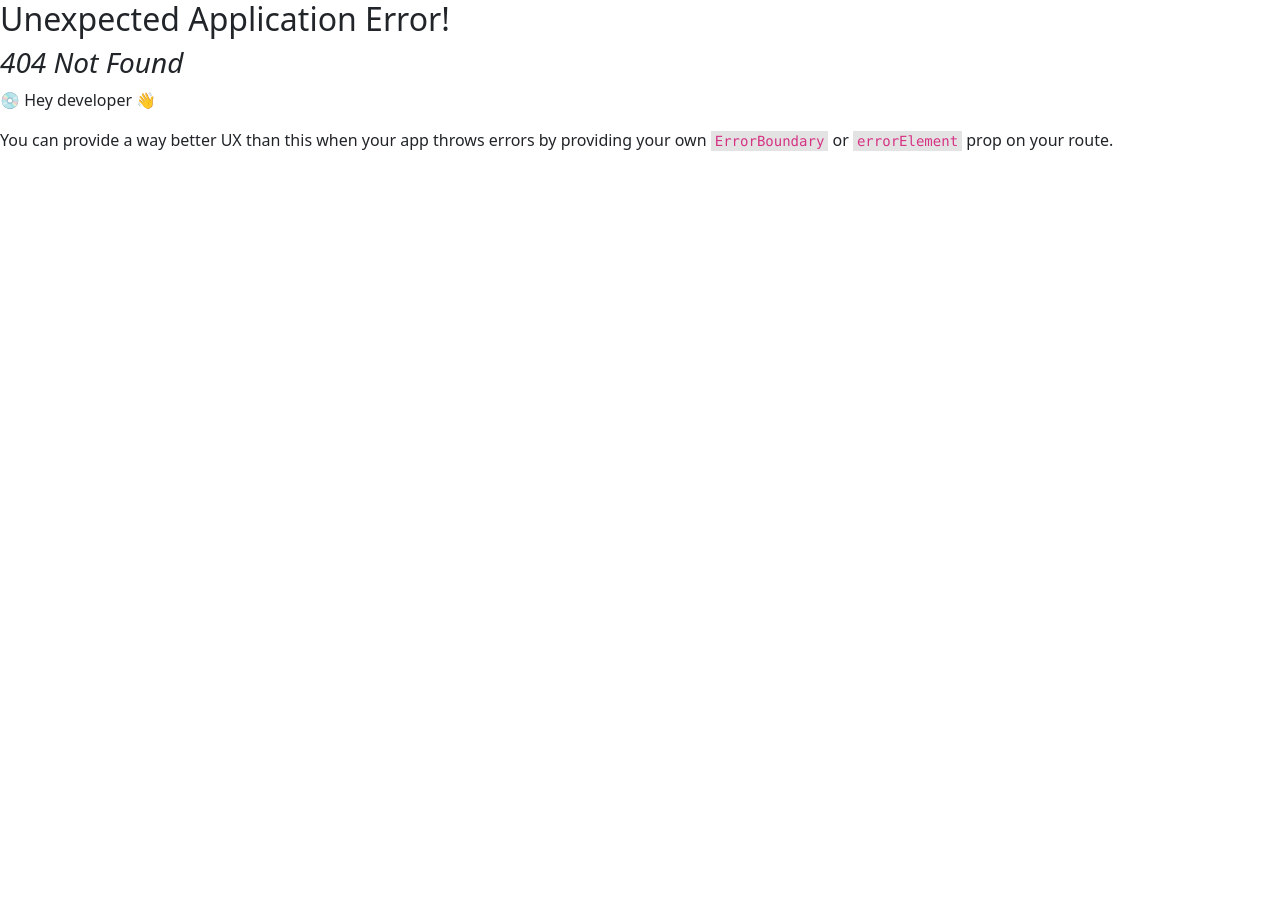
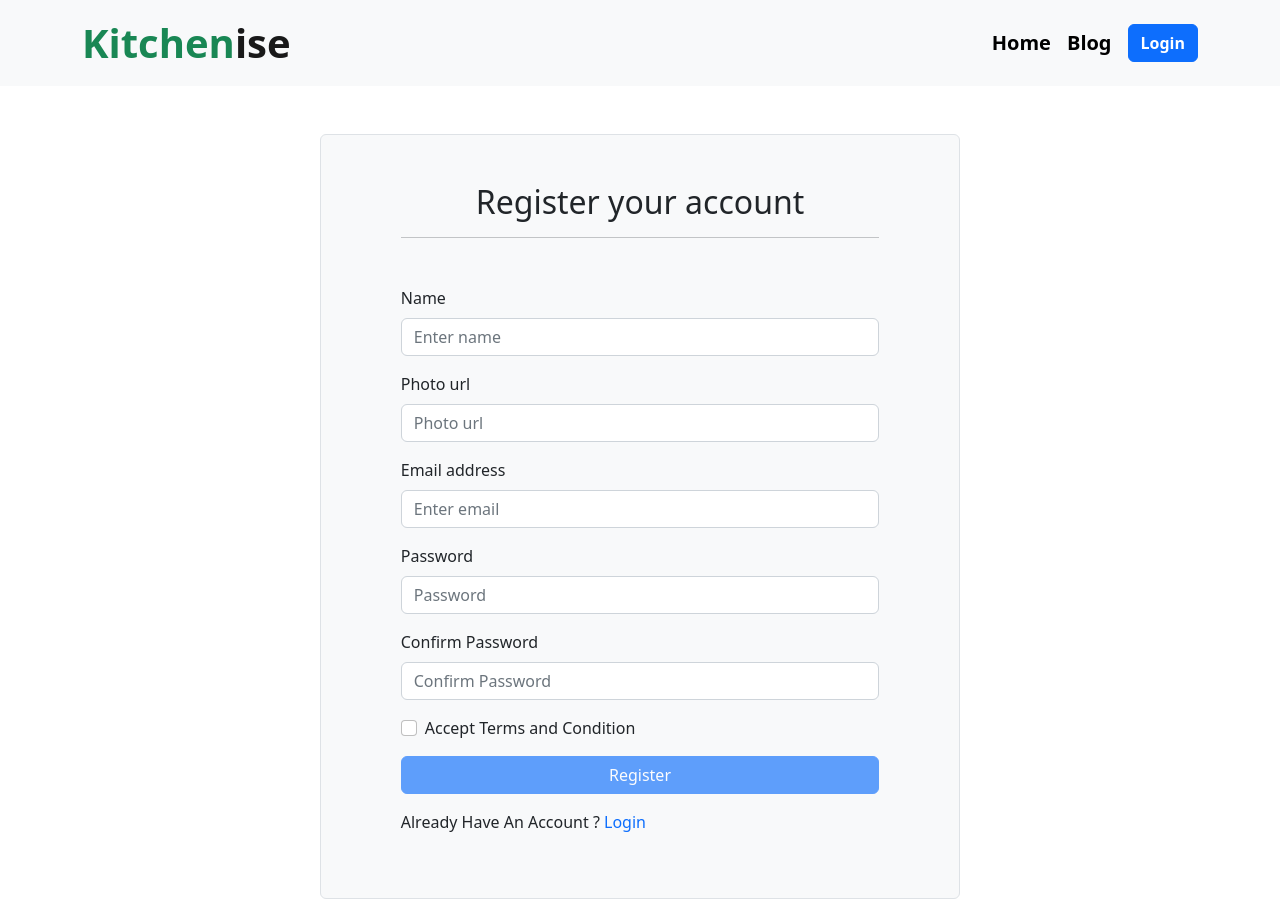
Before and after one commit to Joy041/kitchenise-client, a React (Vite) app: page /register in a window 1280 px wide. Before the commit this address had no page. Before the commit the page ends 800 px from the top, so only its background shows below. Built offline with nearby package versions, Linux system fonts and the light colour scheme.

Commit message:
register page done

```diff
--- /dev/null
+++ b/src/Pages/Register/Register.jsx
@@ -0,0 +1,127 @@
+import React, { useContext, useState } from 'react';
+import { Button, Form } from 'react-bootstrap';
+import { Link, useNavigate } from 'react-router-dom';
+import { AuthContext } from '../../Provider/AuthProvider';
+import NavigationBar from '../../SharedPage/NavigationBar/NavigationBar';
+
+const Register = () => {
+    const [error, setError] = useState('')
+    const [success, setSuccess] = useState('')
+    const { register, profile, verification } = useContext(AuthContext)
+    const [accepted, setAccepted] = useState(false);
+    const navigate = useNavigate()
+
+
+    const handelRegisterForm = (event) => {
+        event.preventDefault();
+        const form = event.target;
+        const name = form.name.value;
+        const email = form.email.value;
+        const photo = form.photo.value;
+        const password = form.password.value;
+        const confirm = form.confirm.value;
+        console.log(name, email, photo, password, confirm)
+
+        setError('');
+        setSuccess('')
+
+        if (password !== confirm) {
+            alert('confirm password not match')
+            return;
+        }
+
+        else if (password.length < 8) {
+            setError('Should contain at last 8 characters')
+            return;
+        }
+
+        else if (!/(?=.*\d)/.test(password)) {
+            setError('Should contain at last one digit')
+            return;
+        }
+
+        else if (!/(?=.*[A-Z])/.test(password)) {
+            setError('Should contain at last one upper case')
+            return;
+        }
+
+        else if (!/(?=.*[a-z])/.test(password)) {
+            setError('Should contain at last one lower case')
+            return;
+        }
+
+        register(email, password)
+            .then(result => {
+                const loggedUser = result.user;
+                setSuccess('Register successful')
+                console.log(loggedUser)
+                form.reset()
+                userProfile(loggedUser, name, photo)
+                emailVerification(loggedUser)
+                navigate('/login')
+            })
+            .catch(error => setError(error.message))
+
+    }
+
+    const userProfile = (user, name, photo) => {
+        profile(user, name, photo)
+            .then(() => { })
+            .catch(error => setError(error.message))
+    }
+
+    const emailVerification = (user) => {
+        verification(user)
+            .then(result => {
+                alert('Check your email')
+                return
+            })
+    }
+
+    const handleAccepted = (event) => {
+        setAccepted(event.target.checked)
+    }
+
+    return (
+        <div>
+            <NavigationBar></NavigationBar>
+            <div className='mt-5 border w-50 mx-auto py-5 rounded bg-light'>
+                <h2 className='text-center'>Register your account</h2><hr className='w-75 mx-auto' />
+                <Form className='w-75 mx-auto mt-5' onSubmit={handelRegisterForm}>
+                    <Form.Group className="mb-3" controlId="formBasicName">
+                        <Form.Label>Name</Form.Label>
+                        <Form.Control type="text" name='name' placeholder="Enter name" required />
+                    </Form.Group>
+                    <Form.Group className="mb-3" controlId="formBasicPhoto">
+                        <Form.Label>Photo url</Form.Label>
+                        <Form.Control type="text" name='photo' placeholder="Photo url" required />
+                    </Form.Group>
+                    <Form.Group className="mb-3" controlId="formBasicEmail">
+                        <Form.Label>Email address</Form.Label>
+                        <Form.Control type="email" name='email' placeholder="Enter email" required />
+                    </Form.Group>
+
+                    <Form.Group className="mb-3" controlId="formBasicPassword">
+                        <Form.Label>Password</Form.Label>
+                        <Form.Control type="password" name='password' placeholder="Password" required />
+                    </Form.Group>
+                    <Form.Group className="mb-3" controlId="formBasicConfirmPassword">
+                        <Form.Label>Confirm Password</Form.Label>
+                        <Form.Control type="password" name='confirm' placeholder="Confirm Password" required />
+                    </Form.Group>
+                    <Form.Group className="mb-3" controlId="formBasicCheckbox">
+                        <Form.Check onClick={handleAccepted} type="checkbox" label={<>Accept Terms and Condition</>} required />
+                    </Form.Group>
+                    <p className='text-danger'>{error}</p>
+                    <p className='text-success'>{success}</p>
+                    <Button variant="primary" disabled={!accepted} type="submit" className='w-100'>
+                        Register
+                    </Button>
+                    <p className='mt-3'>Already Have An Account ? <Link to='/login' className='text-decoration-none'>Login</Link></p>
+                </Form>
+            </div>
+        </div>
+    );
+};
+
+export default Register;
--- a/src/Provider/AuthProvider.jsx
+++ b/src/Provider/AuthProvider.jsx
@@ -1,21 +1,45 @@
 import React, { createContext } from 'react';
-import {getAuth} from 'firebase/auth'
+import { createUserWithEmailAndPassword, getAuth, sendEmailVerification, sendPasswordResetEmail, signInWithEmailAndPassword, updateProfile } from 'firebase/auth'
 import app from '../firebase/firevase.config';
 
 
-export const AuthContext = createContext(null)
+export const AuthContext = createContext('')
 const auth = getAuth(app)
 
-const AuthProvider = ({children}) => {
+const AuthProvider = ({ children }) => {
+
+    const register = (email, password) => {
+        return createUserWithEmailAndPassword(auth, email, password)
+    }
+
+    const profile = (user, name, photo) => {
+        return updateProfile(user, { displayName: name, photoURL: photo })
+    }
+
+    const verification = (user) => {
+        return sendEmailVerification(user)
+    }
+
+    const login = (email, password) => {
+        return signInWithEmailAndPassword(auth, email, password)
+    }
+
+    const passwordReset = (email) => {
+        return sendPasswordResetEmail(auth, email)
+    }
 
     const userInfo = {
-
+        register,
+        profile,
+        verification,
+        login,
+        passwordReset
     }
 
     return (
-       <AuthContext.Provider value={userInfo}>
-           {children}
-       </AuthContext.Provider>
+        <AuthContext.Provider value={userInfo}>
+            {children}
+        </AuthContext.Provider>
     );
 };
 
--- a/src/SharedPage/NavigationBar/NavigationBar.jsx
+++ b/src/SharedPage/NavigationBar/NavigationBar.jsx
@@ -14,7 +14,7 @@ const NavigationBar = () => {
                         <Link to = '/blog' className='text-decoration-none text-black fw-semibold fs-5 mx-3'>Blog</Link>
                     </Nav>
                     <Nav>
-                        <Button><Link className='text-white text-decoration-none fw-semibold'>Login</Link></Button>
+                        <Button><Link to = '/login' className='text-white text-decoration-none fw-semibold'>Login</Link></Button>
                     </Nav>
                 </Navbar.Collapse>
             </Container>
--- a/src/main.jsx
+++ b/src/main.jsx
@@ -5,9 +5,12 @@ import './index.css'
 import 'bootstrap/dist/css/bootstrap.min.css';
 import { RouterProvider } from 'react-router-dom';
 import router from './Routes/Router.jsx';
+import AuthProvider from './Provider/AuthProvider.jsx';
 
 ReactDOM.createRoot(document.getElementById('root')).render(
   <React.StrictMode>
-    <RouterProvider router={router}></RouterProvider>
+    <AuthProvider>
+      <RouterProvider router={router}></RouterProvider>
+    </AuthProvider>
   </React.StrictMode>,
 )
```
Also changed, not shown: src/Routes/Router.jsx (+12 -0 lines), src/Pages/Login/Login.jsx (added).
